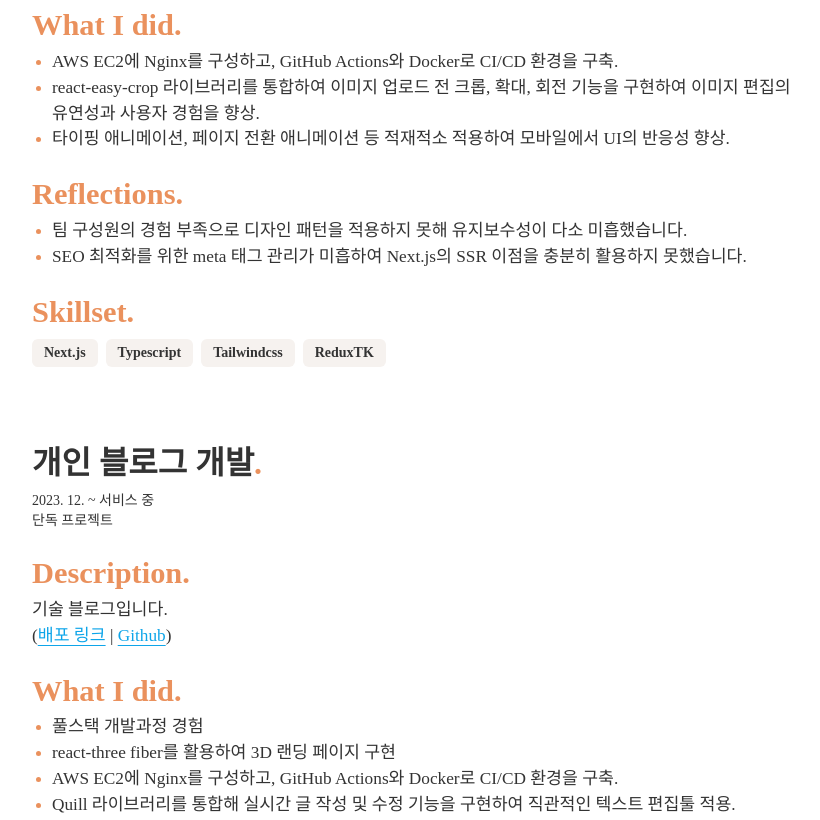
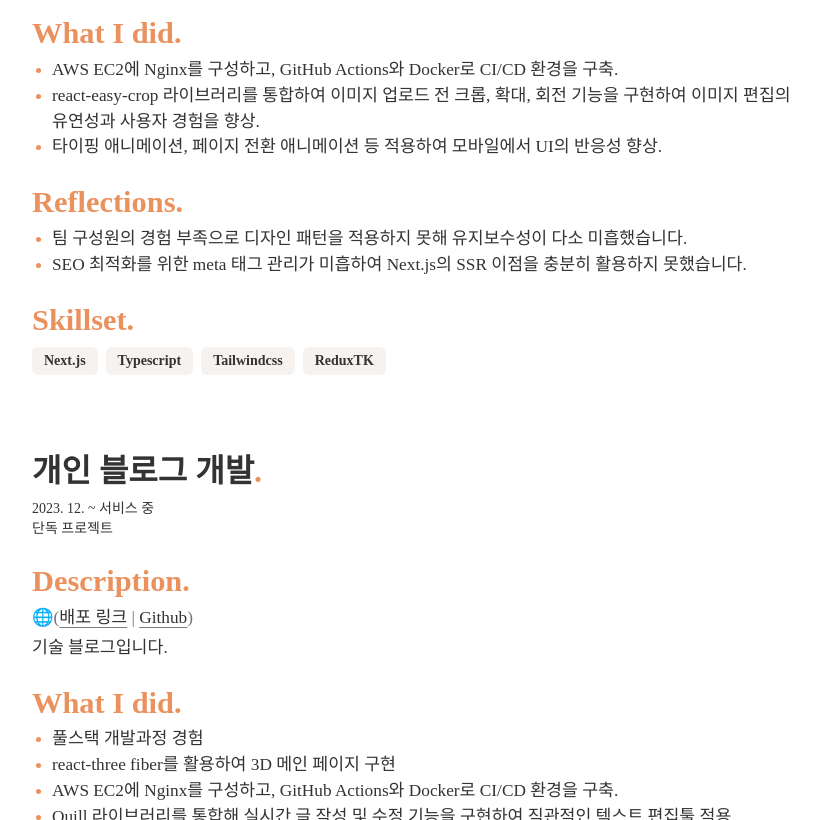
Before and after one commit to jeheecheon/resume, a React (Vite) app: page / in a window 1280 px wide. Shown: the part 1980-2800 px from the top of the page, without its empty margins (220-1040 px from the left). Built offline with nearby package versions, Linux system fonts and the light colour scheme; a web font is replaced by a local one.

Commit message:
chore: 이력서 수정

```diff
--- /dev/null
+++ b/src/app/_components/InlineAnchor.tsx
@@ -0,0 +1,21 @@
+import { HTMLAttributes } from 'react';
+
+interface InlineAnchorProps extends HTMLAttributes<HTMLAnchorElement> {
+    href: string;
+}
+
+export default function InlineAnchor({ children, href }: InlineAnchorProps) {
+    return (
+        <>
+            {' '}
+            <a
+                className="inline-anchor"
+                target="_blank"
+                rel="noreferrer"
+                href={href}
+            >
+                {children}
+            </a>{' '}
+        </>
+    );
+}
--- a/src/app/_components/resume/projects/BlogProject.tsx
+++ b/src/app/_components/resume/projects/BlogProject.tsx
@@ -1,3 +1,4 @@
+import InlineAnchor from '@/_components/InlineAnchor';
 import Project from '@/_components/resume/projects/project/Project';
 
 export default function BlogProject() {
@@ -27,7 +28,7 @@ export default function BlogProject() {
             <Project.List title="What I did">
                 <Project.List.Item>풀스택 개발과정 경험</Project.List.Item>
                 <Project.List.Item>
-                    react-three fiber를 활용하여 3D 랜딩 페이지 구현
+                    react-three fiber를 활용하여 3D 메인 페이지 구현
                 </Project.List.Item>
                 <Project.List.Item>
                     AWS EC2에 Nginx를 구성하고, GitHub Actions와 Docker로 CI/CD
@@ -52,8 +53,11 @@ export default function BlogProject() {
 
             <Project.List title="Reflections">
                 컴포넌트 디자인 패턴이 부재한 상태에서 유지보수를 지속하며 그
-                중요성을 체감했으며, 다양한 디자인 패턴을 학습하고 적용해보는
-                계기가 되었습니다.
+                중요성을 체감했으며,
+                <InlineAnchor href="https://blog.jeheecheon.com/posts/d5b827f2-f4fd-425e-9504-6d321a94b5e0/%EC%9E%AC%EC%82%AC%EC%9A%A9%EC%84%B1%EC%9D%84-%EB%86%92%EC%9D%B4%EB%8A%94-%EB%94%94%EC%9E%90%EC%9D%B8-%ED%8C%A8%ED%84%B4%EA%B3%BC-%ED%8F%B4%EB%8D%94-%EA%B5%AC%EC%A1%B0">
+                    다양한 디자인 패턴을 학습하고
+                </InlineAnchor>
+                적용해보는 계기가 되었습니다.
             </Project.List>
 
             <Project.Skillset>
--- a/src/app/_components/resume/projects/MuckgymmaProject.tsx
+++ b/src/app/_components/resume/projects/MuckgymmaProject.tsx
@@ -38,8 +38,8 @@ export default function MuckgymmaProject() {
                     경험을 향상.
                 </Project.List.Item>
                 <Project.List.Item>
-                    타이핑 애니메이션, 페이지 전환 애니메이션 등 적재적소
-                    적용하여 모바일에서 UI의 반응성 향상.
+                    타이핑 애니메이션, 페이지 전환 애니메이션 등 적용하여
+                    모바일에서 UI의 반응성 향상.
                 </Project.List.Item>
             </Project.List>
 
--- a/src/app/_components/resume/projects/project/Description.tsx
+++ b/src/app/_components/resume/projects/project/Description.tsx
@@ -8,16 +8,16 @@ export default function Description({ children, linkInfos }: DescriptionProps) {
     return (
         <div>
             <h4 className="mt-5 text-theme-1">Description</h4>
-            <p className="leading-[1.6rem]">{children}</p>
-            <p>
-                (
+            <p className='text-gray-500 dark:text-gray-400 transition-colors duration-1000
+            has-[a:hover]:text-[var(--theme-color)] has-[a:hover]:dark:text-orange-300'>
+                🌐(
                 {linkInfos.map(({ label, href }, idx) => {
                     return (
                         <span key={label}>
                             {idx !== 0 && ' | '}
                             <a
                                 key={label}
-                                className="underline-offset-4"
+                                className="underline-offset-4 peer"
                                 title={label}
                                 href={href}
                                 target="_blank"
@@ -30,6 +30,7 @@ export default function Description({ children, linkInfos }: DescriptionProps) {
                 })}
                 )
             </p>
+            <p className="mt-1 leading-[1.6rem]">{children}</p>
         </div>
     );
 }
--- a/src/app/_styles/globals.css
+++ b/src/app/_styles/globals.css
@@ -74,12 +74,20 @@
     a {
         @apply font-light;
         @apply underline;
+        @apply underline-offset-1;
+        @apply decoration-inverse-3;
+        @apply dark:decoration-gray-500;
+        @apply hover:decoration-[var(--theme-color)];
+        @apply dark:hover:decoration-orange-300;
 
-        @apply text-sky-500;
-    }
+        @apply text-inverse-1;
+        @apply dark:text-gray-400;
 
-    .dark a {
-        @apply text-cyan-500;
+        @apply transition-colors;
+        @apply duration-500;
+
+        @apply hover:text-[var(--theme-color)];
+        @apply hover:dark:text-orange-300;
     }
 
     ul {
@@ -99,3 +107,15 @@
         /* @apply font-[300] */
     }
 }
+
+@layer utilities {
+    .inline-anchor {
+        @apply hover:duration-1000;
+        @apply text-[var(--theme-color)];
+        @apply font-semibold;
+        @apply dark:font-medium;
+        @apply underline;
+        @apply underline-offset-2;
+        @apply decoration-[var(--theme-color)];
+    }
+}
```
